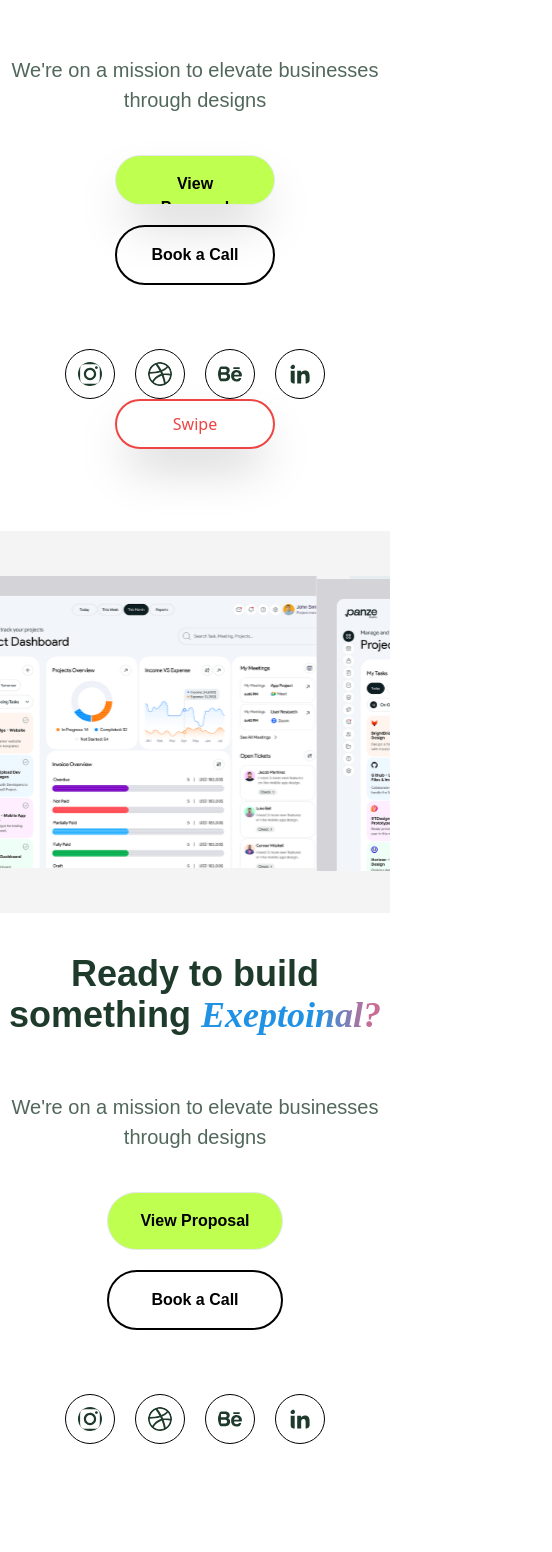
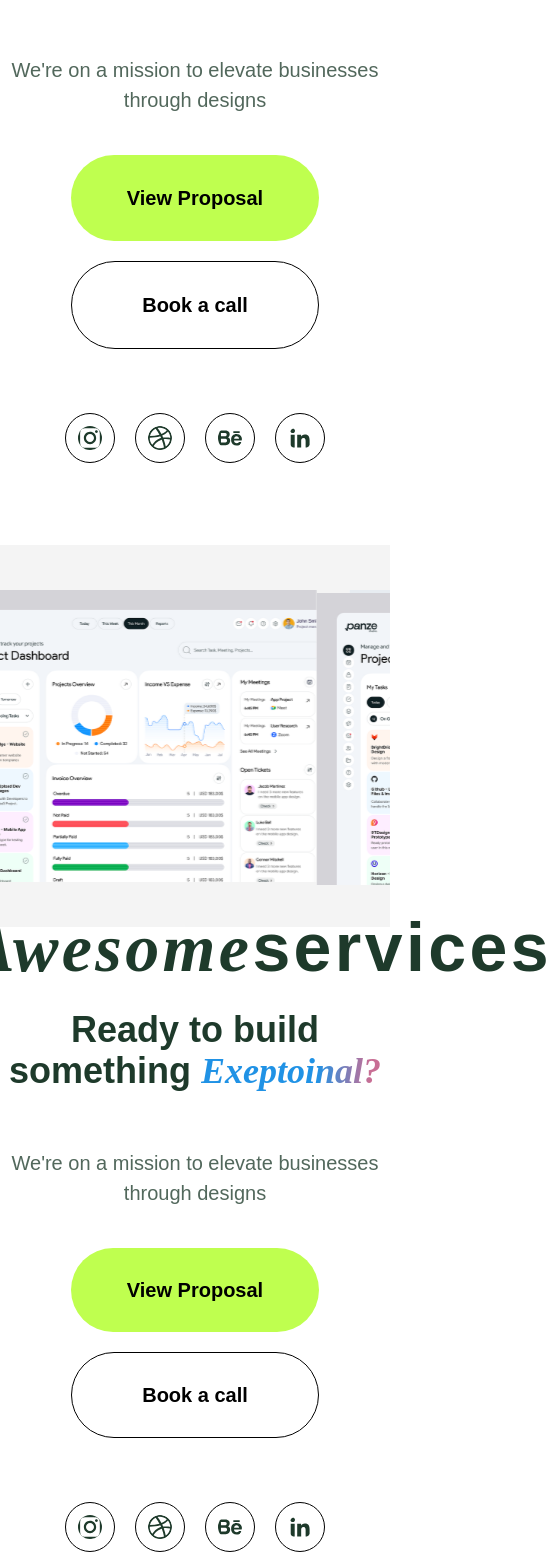
Before and after one commit to zayedutsho/sawm, a React (Vite) app: page / in a window 390 px wide. Shown: the part 265-1817 px from the top of the page, 552 px wide, since content can reach past the window. Before the commit the page ends 1709 px from the top, so only its background shows below. Built offline with nearby package versions, Linux system fonts and the light colour scheme.

Commit message:
services start

```diff
--- a/src/App.jsx
+++ b/src/App.jsx
@@ -2,13 +2,16 @@ import "./App.css";
 import Footer from "./comp/Footer";
 import Hero from "./comp/Hero";
 import HeroTwo from "./comp/HeroTwo";
+import Services from "./comp/Services";
 
 function App() {
   return (
     <>
       <Hero />
+
       {/* <Servic></Servic> */}
       <HeroTwo />
+      <Services />
       <Footer />
     </>
   );
--- a/src/comp/Footer.jsx
+++ b/src/comp/Footer.jsx
@@ -26,13 +26,12 @@ const Footer = () => {
             We're on a mission to elevate businesses through designs
           </h2>
         </div>
-
-        <div className="flex flex-col  md:gap-[24px] sm:flex-row    ">
-          <button className="border rounded-full px-8 py-4 bg-[#BFFF4F] font-centra-extrabold">
-            View Proposal
+        <div className="flex flex-col  md:gap-[24px] sm:flex-row  overflow-hidden   ">
+          <button className=" button-hover-effect font-centra-extrabold text-[20px] px-[56px] py-[27px] border-black rounded-full relative  overflow-hidden bg-[#BFFF4F]  text-black  transition-all before:absolute before:left-0 before:bottom-0 before:right-0 before:h-0 before:bg-black before:transition-all before:duration-500 hover:text-white hover:before:h-full">
+            <span className="relative z-10">View Proposal</span>
           </button>
-          <button className="border-2 border-black rounded-full px-8 py-4 font-centra-extrabold md:mt-0 mt-5">
-            Book a Call
+          <button className=" md:mt-0 mt-5 button-hover-effect border font-centra-extrabold border-black text-[20px]  rounded-full relative  overflow-hidden  px-[56px] py-[27px] text-black transition-all before:absolute before:left-0 before:bottom-0 before:right-0 before:h-0 before:bg-black before:transition-all before:duration-500 hover:text-white hover:before:h-full">
+            <span className="relative z-10">Book a call</span>
           </button>
         </div>
 
--- a/src/comp/Hero.jsx
+++ b/src/comp/Hero.jsx
@@ -29,12 +29,12 @@ const Hero = () => {
         </h2>
       </div>
 
-      <div className="flex flex-col  md:gap-[24px] sm:flex-row    ">
-        <button className="button-hover-effect border rounded-full px-8 py-4 bg-[#BFFF4F] font-centra-extrabold relative h-[50px] w-40 overflow-hidden text-black shadow-2xl transition-all">
+      <div className="flex flex-col  md:gap-[24px] sm:flex-row  overflow-hidden   ">
+        <button className=" button-hover-effect font-centra-extrabold text-[20px] px-[56px] py-[28px] border-black rounded-full relative  overflow-hidden bg-[#BFFF4F]  text-black  transition-all before:absolute before:left-0 before:bottom-0 before:right-0 before:h-0 before:bg-black before:transition-all before:duration-500 hover:text-white hover:before:h-full">
           <span className="relative z-10">View Proposal</span>
         </button>
-        <button className="border-2 border-black rounded-full px-8 py-4 font-centra-extrabold md:mt-0 mt-5">
-          Book a Call
+        <button className=" md:mt-0 mt-5 button-hover-effect border font-centra-extrabold border-black text-[20px]  rounded-full relative  overflow-hidden  px-[56px] py-[28px] text-black transition-all before:absolute before:left-0 before:bottom-0 before:right-0 before:h-0 before:bg-black before:transition-all before:duration-500 hover:text-white hover:before:h-full">
+          <span className="relative z-10">Book a call</span>
         </button>
       </div>
 
@@ -60,9 +60,6 @@ const Hero = () => {
           className="border bottom-1 border-black  rounded-full  p-3"
         />
       </div>
-      <button className="border-2 border-black rounded-full text-red-500 relative h-[50px] w-40 overflow-hidden border border-red-500 bg-white px-3 text-red-500 shadow-2xl transition-all before:absolute before:left-0 before:bottom-0 before:right-0 before:h-0 before:bg-red-500 before:transition-all before:duration-500 hover:text-white hover:before:h-full">
-        <span className="relative z-10">Swipe</span>
-      </button>
     </div>
   );
 };
--- a/src/comp/HeroTwo.jsx
+++ b/src/comp/HeroTwo.jsx
@@ -5,7 +5,7 @@ import m5 from "../assets/hero2/image 197.svg";
 
 const HeroTwo = () => {
   return (
-    <div className="bg-[#F4F4F4] mt-[82px]">
+    <div className="bg-[#F4F4F4] mt-[82px] overflow-x-hidden">
       <div className="relative flex overflow-x-hidden">
         <div className="animate-marquee whitespace-nowrap py-[45px]">
           <img src={m2} alt="" className="inline-block mx-4" />
@@ -13,7 +13,7 @@ const HeroTwo = () => {
           <img src={m4} alt="" className="inline-block mx-4" />
           <img src={m5} alt="" className="inline-block mx-4" />
         </div>
-        <div className="absolute top-0 py-12 animate-marquee2 whitespace-nowrap">
+        <div className="absolute top-0 py-12 animate-marquee2 whitespace-nowrap overflow-x-hidden">
           <img src={m2} alt="" className="inline-block mx-4" />
           <img src={m3} alt="" className="inline-block mx-4" />
           <img src={m4} alt="" className="inline-block mx-4" />
--- a/src/comp/Service.jsx
+++ /dev/null
@@ -1,5 +0,0 @@
-const Service = () => {
-  return <div></div>;
-};
-
-export default Service;
--- /dev/null
+++ b/src/comp/Services.jsx
@@ -0,0 +1,36 @@
+const Services = () => {
+  return (
+    <div className="flex flex-col justify-center items-center">
+      <div>
+        <h2 className="font-centra-extrabold text-[68px] tracking-wider	 leading-[41px]  md:font-centra-extrabold md:text-[92px] md:leading-[105px] text-[#1E3A2B]">
+          Our
+          <span className=" font-dm-serif italic ">Awesome</span>
+          services
+        </h2>
+      </div>
+
+      <div className="grid grid-cols-3 gap-4">
+        <div>
+          <img src="" alt="" />
+          <h1></h1>
+          <p></p>
+        </div>
+        <div>
+          {" "}
+          <img src="" alt="" />
+          <h1></h1>
+          <p></p>
+        </div>
+
+        <div>
+          {" "}
+          <img src="" alt="" />
+          <h1></h1>
+          <p></p>
+        </div>
+      </div>
+    </div>
+  );
+};
+
+export default Services;
```
